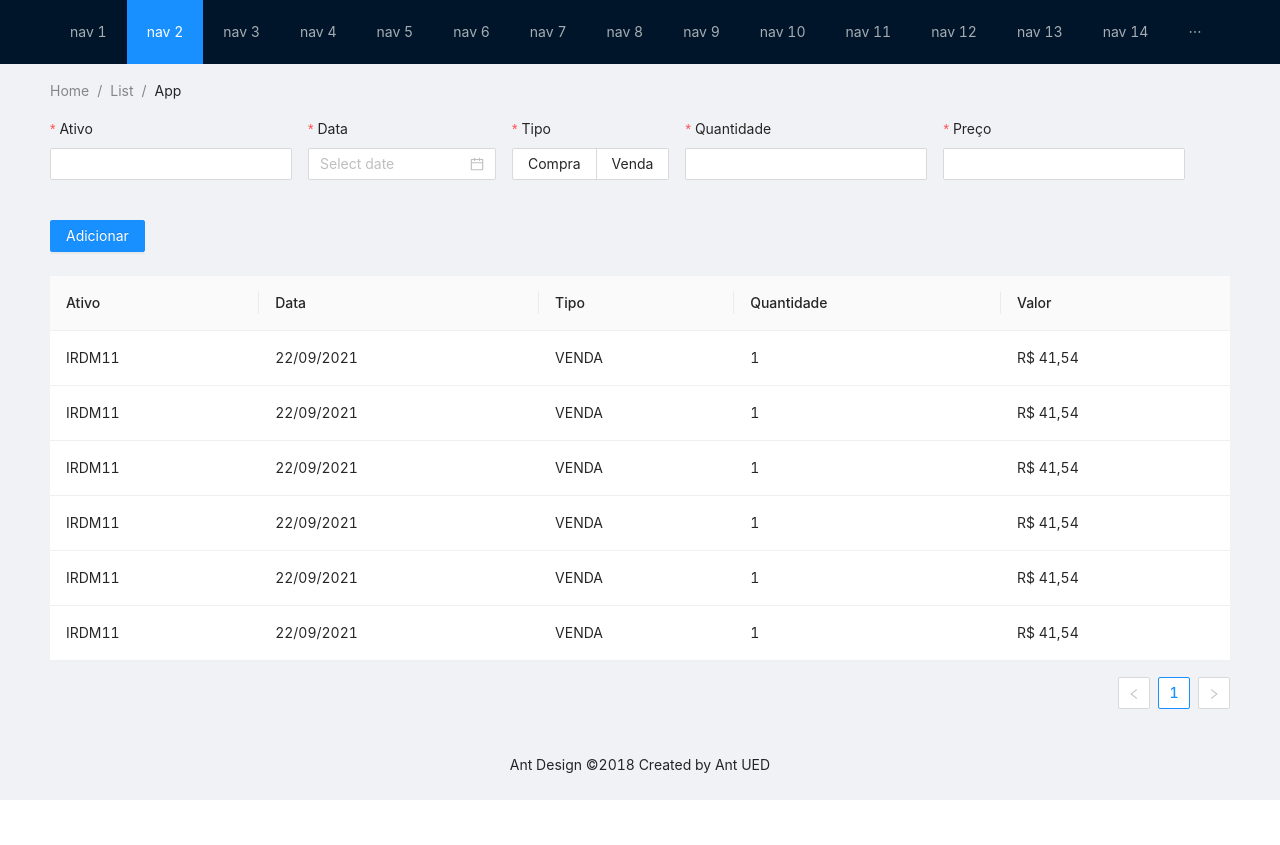
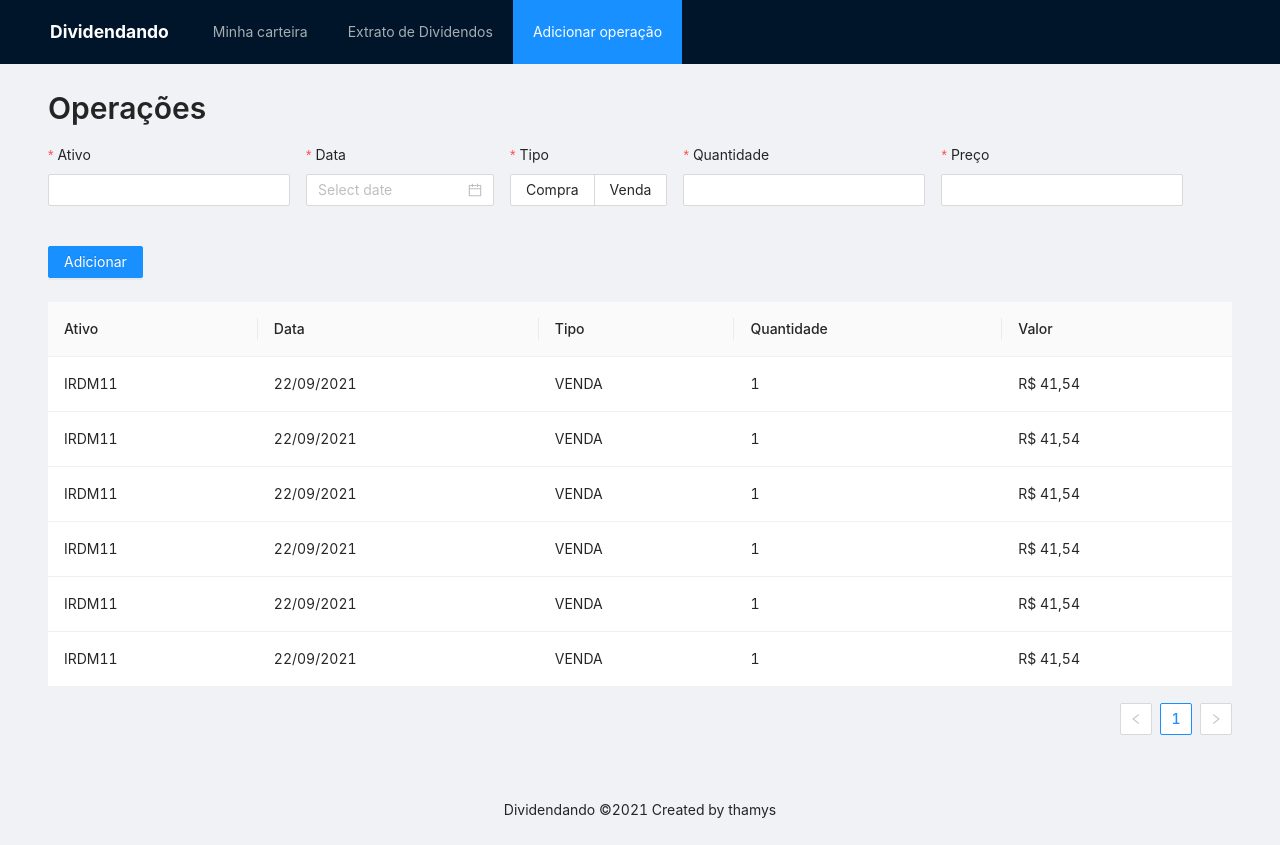
Before and after one commit to thamys/dividendando, a Next.js app: page /operacoes in a window 1280 px wide. Before the commit the page ends 800 px from the top, so only its background shows below. Built offline with nearby package versions, Linux system fonts and the light colour scheme.

Commit message:
Escopo das telas

```diff
--- a/components/layout/index.tsx
+++ b/components/layout/index.tsx
@@ -1,29 +1,53 @@
-import React from "react";
-import { Layout, Menu, Breadcrumb } from "antd";
+import React, { useMemo, useState } from "react";
+import Link from "next/link";
+import { useRouter } from "next/router";
+import { Layout, Menu } from "antd";
+import styles from "./styles.module.css";
+
 const { Header, Content, Footer } = Layout;
 
 const AppLayout: React.FC = ({ children }) => {
+  const router = useRouter();
+  const [activeNav, setActiveNav] = useState(router.pathname);
+
+  const navs = useMemo(
+    () => [
+      {
+        title: "Minha carteira",
+        url: "/carteira",
+      },
+      {
+        title: "Extrato de Dividendos",
+        url: "/dividendos",
+      },
+      {
+        title: "Adicionar operação",
+        url: "/operacoes",
+      },
+    ],
+    []
+  );
+
   return (
     <Layout className="layout">
       <Header>
-        <div className="logo" />
-        <Menu theme="dark" mode="horizontal" defaultSelectedKeys={["2"]}>
-          {new Array(15).fill(null).map((_, index) => {
-            const key = index + 1;
-            return <Menu.Item key={key}>{`nav ${key}`}</Menu.Item>;
+        <div className={styles.logo}>Dividendando</div>
+        <Menu theme="dark" mode="horizontal" defaultSelectedKeys={[activeNav]}>
+          {navs.map((nav) => {
+            return (
+              <Menu.Item key={nav.url} onClick={() => setActiveNav(nav.url)}>
+                <Link href={nav.url}>{nav.title}</Link>
+              </Menu.Item>
+            );
           })}
         </Menu>
       </Header>
-      <Content style={{ padding: "0 50px" }}>
-        <Breadcrumb style={{ margin: "16px 0" }}>
-          <Breadcrumb.Item>Home</Breadcrumb.Item>
-          <Breadcrumb.Item>List</Breadcrumb.Item>
-          <Breadcrumb.Item>App</Breadcrumb.Item>
-        </Breadcrumb>
+      <Content style={{ padding: "24px 48px" }}>
         <div className="site-layout-content">{children}</div>
       </Content>
       <Footer style={{ textAlign: "center" }}>
-        Ant Design ©2018 Created by Ant UED
+        Dividendando ©2021 Created by{" "}
+        <a href="https://github.com/thamys">thamys</a>
       </Footer>
     </Layout>
   );
--- a/components/layout/styles.module.css
+++ b/components/layout/styles.module.css
@@ -0,0 +1,7 @@
+.logo {
+    color: #fff;
+    float: left;
+    margin-right: 24px;
+    font-weight: 700;
+    font-size: 1.25em;
+}
--- a/pages/operacoes/index.tsx
+++ b/pages/operacoes/index.tsx
@@ -1,5 +1,5 @@
 import React from "react";
-import { Table } from "antd";
+import { Table, Typography } from "antd";
 import AppLayout from "../../components/layout";
 import AddOperation from "../../components/add-operation";
 import transactions from "../../mock/transactions";
@@ -8,6 +8,7 @@ import { transactionColumns } from "../../constants/columns";
 const Cadastro = () => {
   return (
     <AppLayout>
+      <Typography.Title level={2}>Operações</Typography.Title>
       <AddOperation />
       <Table columns={transactionColumns} dataSource={transactions} />
     </AppLayout>
```
Also changed, not shown: pages/carteira/index.tsx (added, +13 -0 lines), pages/dividendos/index.tsx (added, +13 -0 lines).
